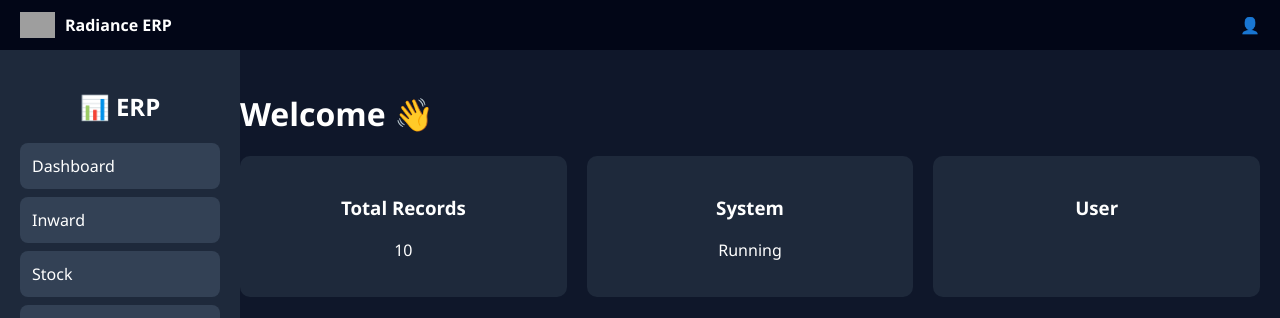
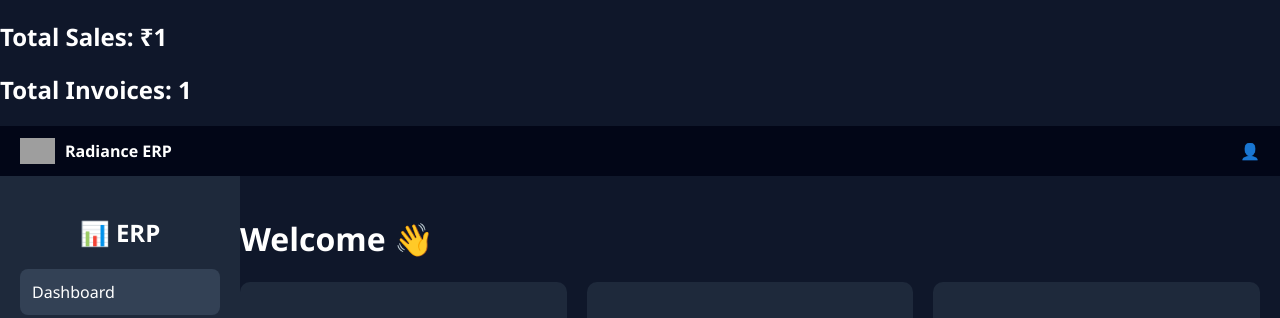
Before and after one commit to ashuu481/erp-system, a Flask app: template templates/dashboard.html in a window 1280 px wide. Shown: the top 318 px of the page. Run offline with Flask 3, Linux system fonts and the light colour scheme; the template is opened without the code that fills it: most values are stand-ins (such as "Sample title", 1, 10 or a date in 2020); grey boxes are pictures that could not be loaded.

Commit message:
your message

```diff
--- a/app.py
+++ b/app.py
@@ -224,14 +224,16 @@ def logout():
 # ---------------- DASHBOARD ----------------
 @app.route('/dashboard')
 def dashboard():
-    if session.get('role') != "admin":
-        return "Access Denied (Admin Only)"
+    import pandas as pd
 
-    df = pd.read_excel(FILE, engine="openpyxl", sheet_name=get_sheet(), header=None)
-    total = len(df)
-    col_counts = df.count().tolist() if not df.empty else []
+    df = pd.read_excel("invoices.xlsx")
 
-    return render_template("dashboard.html", total=total, chart_data=col_counts)
+    total_sales = df['Total'].sum()
+    total_invoices = len(df)
+
+    return render_template("dashboard.html",
+                           total_sales=total_sales,
+                           total_invoices=total_invoices)
 # ---------------- INWARD PAGE ----------------
 @app.route('/inward')
 def inward():
--- a/templates/dashboard.html
+++ b/templates/dashboard.html
@@ -2,7 +2,8 @@
 <html>
 <head>
 <title>Dashboard</title>
-
+<h2>Total Sales: ₹{{ total_sales }}</h2>
+<h2>Total Invoices: {{ total_invoices }}</h2>
 <script src="https://cdn.jsdelivr.net/npm/chart.js"></script>
 
 <style>
```
Also changed, not shown: 2 other files.
